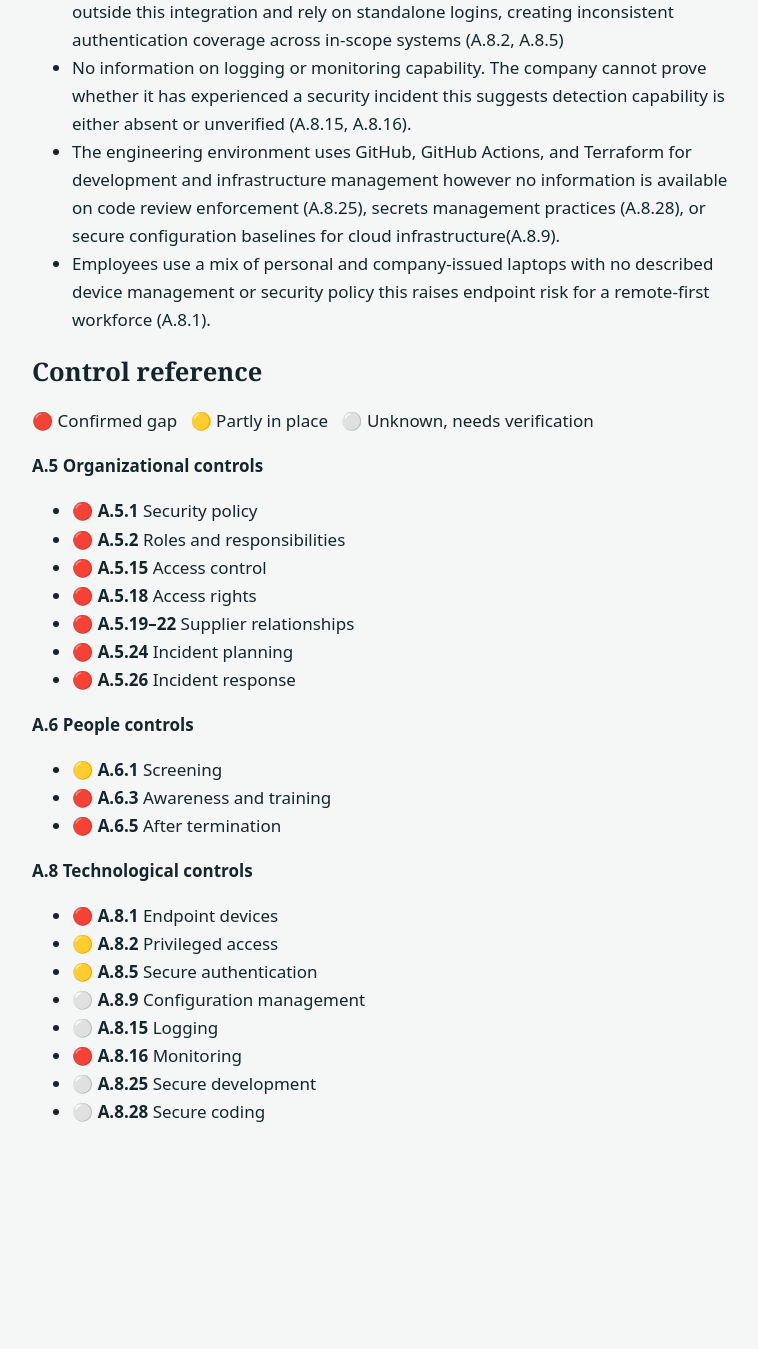
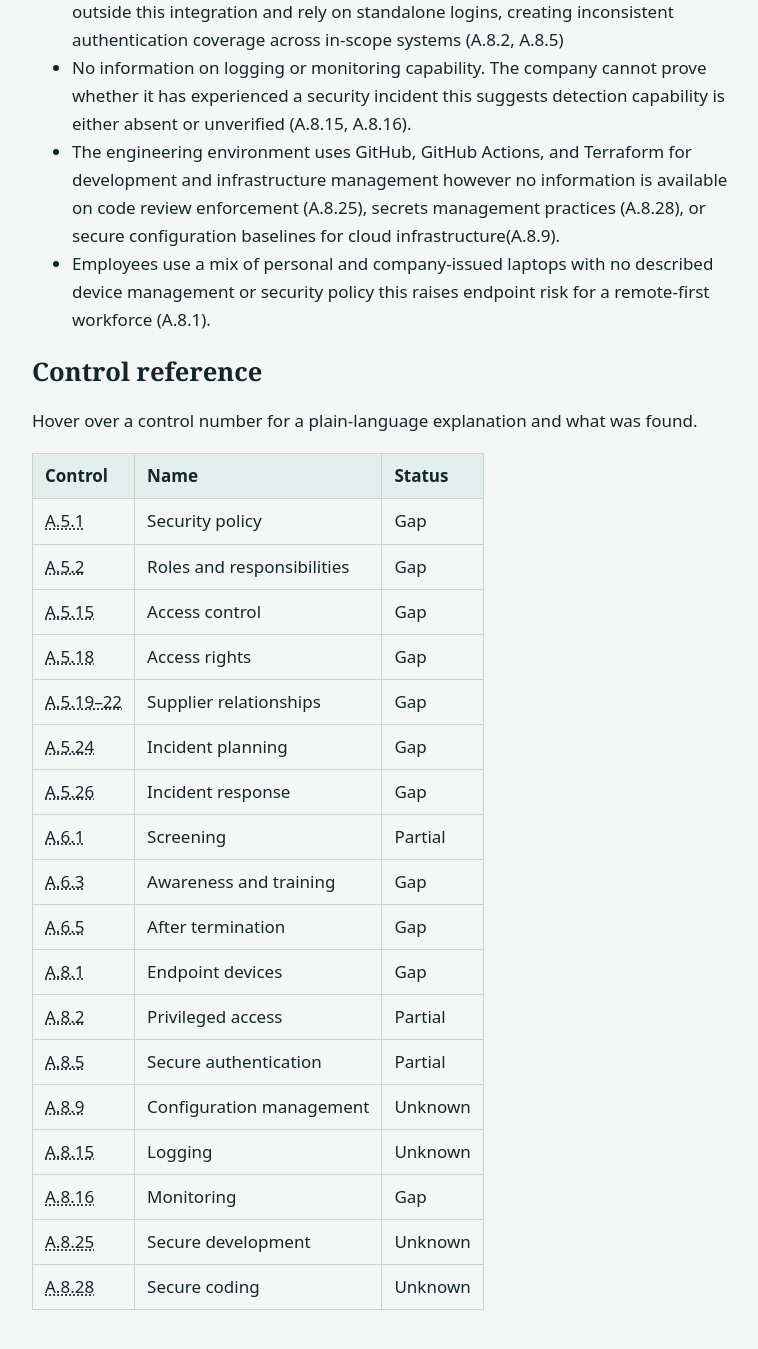
Before and after one commit to krens22/GRC-project-portfolio, a Jekyll site: the page built from ISO-42001/Northbridge-Analytics/02-current-state-findings.md, in a window 1280 px wide and 1400 px high, scrolled down 1394 px. Shown: the top 1349 px of the window, without its empty margins (250-1008 px from the left). Built offline with Jekyll 4.4.1, drawn with Linux system fonts in a browser that asks for light colours; before the commit the page ends 2609 px from its top, so only the background shows below that.

Commit message:
Refactor control findings and status presentation
Removed detailed control gaps and status descriptions for organizational, people, and technological controls. Updated the control reference section to streamline findings.

```diff
--- a/ISO-42001/Northbridge-Analytics/02-current-state-findings.md
+++ b/ISO-42001/Northbridge-Analytics/02-current-state-findings.md
@@ -34,31 +34,25 @@ A.8 Technological controls — access control, secure development, logging/monit
 
 ## Control reference
 
-🔴 Confirmed gap &nbsp; 🟡 Partly in place &nbsp; ⚪ Unknown, needs verification
+Hover over a control number for a plain-language explanation and what was found.
 
-**A.5 Organizational controls**
-
-- 🔴 <span title="A written, approved security policy. Found: none exists, only scattered unapproved Notion pages."><b>A.5.1</b> Security policy</span>
-- 🔴 <span title="Named people accountable for security, with backups. Found: one engineer does it informally, no backup.">**A.5.2** Roles and responsibilities</span>
-- 🔴 <span title="Rules on who may access what. Found: access is granted ad hoc, with no least-privilege standard."><b>A.5.15</b> Access control</span>
-- 🔴 <span title="Access is granted, reviewed and removed in a controlled way. Found: no access review process; a client flagged it and it was never actioned."><b>A.5.18</b> Access rights</span>
-- 🔴 <span title="Managing risk from vendors you depend on. Found: no supplier review, despite reliance on AWS and Okta."><b>A.5.19–22</b> Supplier relationships</span>
-- 🔴 <span title="Planning ahead for incidents. Found: no written incident response plan; flagged 8 months ago."><b>A.5.24</b> Incident planning</span>
-- 🔴 <span title="Responding to incidents by following the plan. Found: no defined process; it depends on A.5.24."><b>A.5.26</b> Incident response</span>
-
-**A.6 People controls**
-
-- 🟡 <span title="Background checks before hiring. Found: checks run for new hires, but there is no written policy."><b>A.6.1</b> Screening</span>
-- 🔴 <span title="Staff get security onboarding and regular training. Found: none described."><b>A.6.3</b> Awareness and training</span>
-- 🔴 <span title="Access and duties end properly when someone leaves. Found: no offboarding checklist."><b>A.6.5</b> After termination</span>
-
-**A.8 Technological controls**
-
-- 🔴 <span title="Laptops and phones that reach company data are secured. Found: mix of personal and company laptops, no device policy."><b>A.8.1</b> Endpoint devices</span>
-- 🟡 <span title="Admin access is limited and controlled. Found: Okta covers most tools; legacy dashboards sit outside it."><b>A.8.2</b> Privileged access</span>
-- 🟡 <span title="Secure logins such as SSO and MFA. Found: Okta covers most tools, not all; MFA coverage unconfirmed."><b>A.8.5</b> Secure authentication</span>
-- ⚪ <span title="Systems built from a secure, documented baseline. Unknown: Terraform is used, but baselines are unconfirmed."><b>A.8.9</b> Configuration management</span>
-- ⚪ <span title="Events are logged for later investigation. Unknown: nobody has confirmed what is logged."><b>A.8.15</b> Logging</span>
-- 🔴 <span title="Unusual activity is watched for. Found: the company cannot confirm whether it has had an incident, which suggests no monitoring."><b>A.8.16</b> Monitoring</span>
-- ⚪ <span title="Security is built into software development. Unknown: CI/CD exists, but enforcement is unconfirmed."><b>A.8.25</b> Secure development</span>
-- ⚪ <span title="Defined secure coding practices. Unknown: no information on standards or scanning."><b>A.8.28</b> Secure coding</span>
+| Control | Name | Status |
+|---|---|---|
+| <abbr title="A written, approved security policy. Found: none exists, only scattered unapproved Notion pages.">A.5.1</abbr> | Security policy | Gap |
+| <abbr title="Named people accountable for security, with backups. Found: one engineer does it informally, with no backup.">A.5.2</abbr> | Roles and responsibilities | Gap |
+| <abbr title="Rules on who may access what. Found: access is granted ad hoc, with no least-privilege standard.">A.5.15</abbr> | Access control | Gap |
+| <abbr title="Access is granted, reviewed and removed in a controlled way. Found: no access review process.">A.5.18</abbr> | Access rights | Gap |
+| <abbr title="Managing risk from vendors you depend on. Found: no supplier review, despite reliance on AWS and Okta.">A.5.19–22</abbr> | Supplier relationships | Gap |
+| <abbr title="Planning ahead for incidents. Found: no written incident response plan.">A.5.24</abbr> | Incident planning | Gap |
+| <abbr title="Responding to incidents by following the plan. Found: no defined process.">A.5.26</abbr> | Incident response | Gap |
+| <abbr title="Background checks before hiring. Found: checks run, but there is no written policy.">A.6.1</abbr> | Screening | Partial |
+| <abbr title="Staff get security onboarding and regular training. Found: none described.">A.6.3</abbr> | Awareness and training | Gap |
+| <abbr title="Access and duties end properly when someone leaves. Found: no offboarding checklist.">A.6.5</abbr> | After termination | Gap |
+| <abbr title="Laptops and phones that reach company data are secured. Found: mixed personal and company laptops, no device policy.">A.8.1</abbr> | Endpoint devices | Gap |
+| <abbr title="Admin access is limited and controlled. Found: Okta covers most tools, but legacy dashboards sit outside it.">A.8.2</abbr> | Privileged access | Partial |
+| <abbr title="Secure logins such as SSO and MFA. Found: Okta covers most tools, not all; MFA coverage unconfirmed.">A.8.5</abbr> | Secure authentication | Partial |
+| <abbr title="Systems built from a secure, documented baseline. Unknown: Terraform is used, but baselines are unconfirmed.">A.8.9</abbr> | Configuration management | Unknown |
+| <abbr title="Events are logged for later investigation. Unknown: nobody has confirmed what is logged.">A.8.15</abbr> | Logging | Unknown |
+| <abbr title="Unusual activity is watched for. Found: the company cannot confirm whether it has had an incident, which suggests no monitoring.">A.8.16</abbr> | Monitoring | Gap |
+| <abbr title="Security is built into software development. Unknown: CI/CD exists, but enforcement is unconfirmed.">A.8.25</abbr> | Secure development | Unknown |
+| <abbr title="Defined secure coding practices. Unknown: no information on standards or scanning.">A.8.28</abbr> | Secure coding | Unknown |
```
